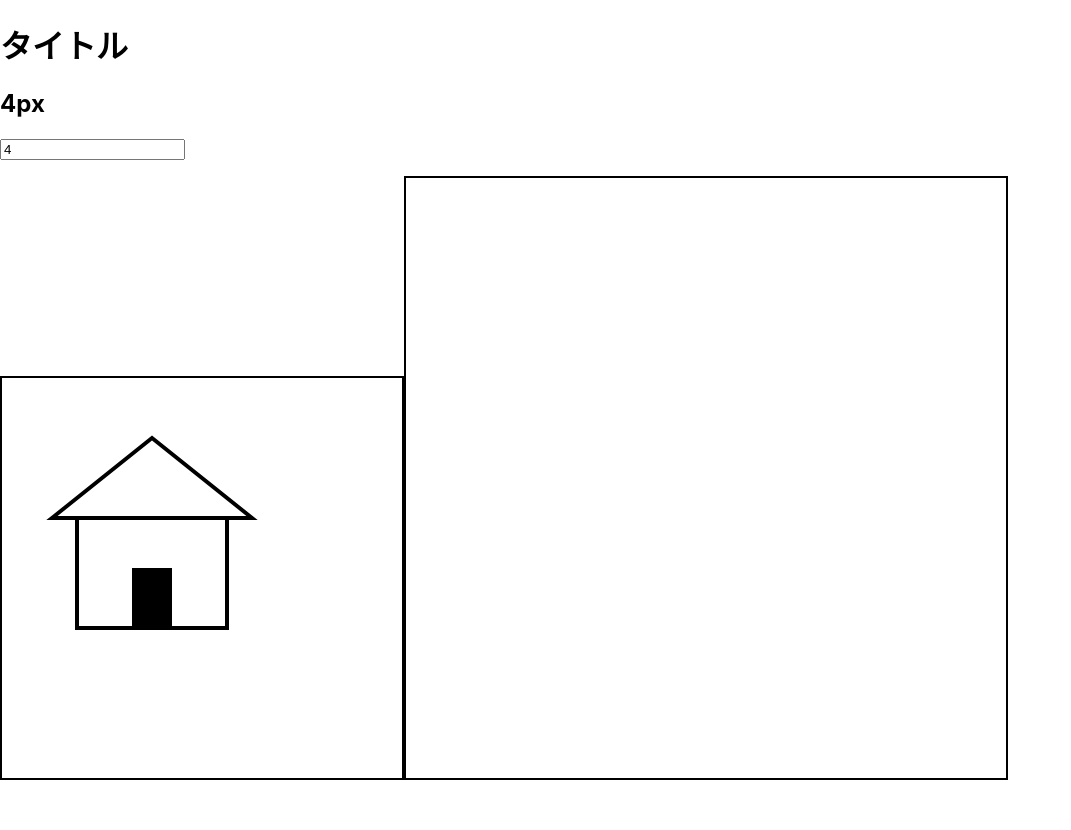
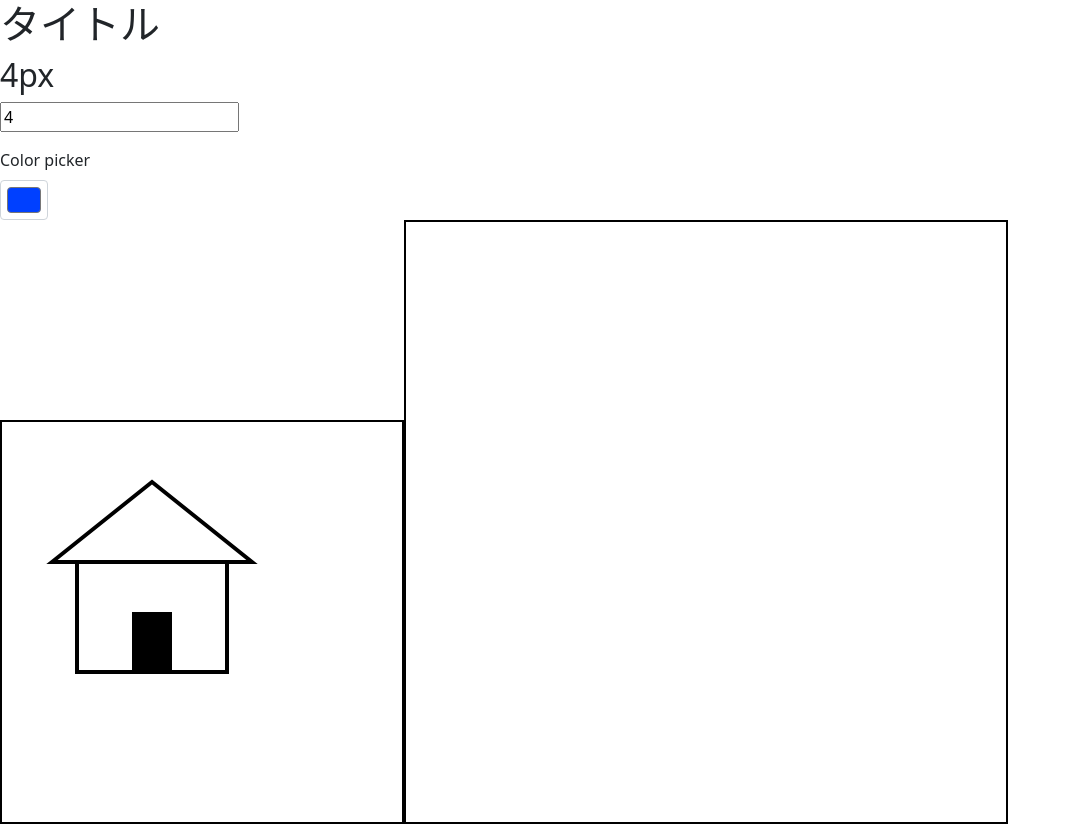
Before and after one commit to kotodu/react-paint, a React (Create React App) app: page / in a window 1280 px wide. Shown: the whole page, without its empty margins (0-1071 px from the left). Before the commit the page ends 800 px from the top, so only its background shows below. Built offline with nearby package versions, Linux system fonts and the light colour scheme.

Commit message:
✨colorPicker導入

```diff
--- a/src/App.jsx
+++ b/src/App.jsx
@@ -1,4 +1,5 @@
 import React from "react";
+import ColorPicker from "./components/ColorPicker";
 import PaintArea from "./components/PaintArea";
 import SizePicker from "./components/SizePicker";
 import { APP } from "./const";
@@ -11,7 +12,13 @@ class App extends React.Component {
              * @property {number} 線幅
              * @default 4
              */
-            lineWidth: APP.LINE_WIDTH
+            lineWidth: APP.LINE_WIDTH,
+
+            /**
+             * @property {string} 枠色
+             * @default "#0040FF"
+             */
+            lineColor: APP.LINE_COLOR
         }
     }
 
@@ -26,7 +33,16 @@ class App extends React.Component {
                         lineWidth
                     })}
                 />
+                <ColorPicker
+                    color={this.state.lineColor}
+                    setColor={(lineColor) => {
+                        this.setState({
+                            lineColor
+                        })
+                    }}
+                />
                 <PaintArea
+                    lineColor={this.state.lineColor}
                     lineWidth={this.state.lineWidth}
                 />
             </div>
--- /dev/null
+++ b/src/components/ColorPicker.jsx
@@ -0,0 +1,24 @@
+const ColorPicker = (props) => {
+    const color = props.color;
+    return (
+        <div>
+            <label
+                htmlFor="exampleColorInput"
+                className="form-label"
+            >
+                Color picker
+                </label>
+            <input
+                type="color"
+                className="form-control form-control-color"
+                id="exampleColorInput"
+                value={color}
+                title="Choose your color"
+                onChange={(e) => {
+                    props.setColor(e.target.value);
+                }}
+            />
+        </div>
+    );
+}
+export default ColorPicker;
--- a/src/components/PaintArea.jsx
+++ b/src/components/PaintArea.jsx
@@ -14,18 +14,21 @@ class PaintArea extends React.Component {
          * @description class記法なので毎回更新する必要あり
          */
         this.px = props.lineWidth;
+        this.color = props.lineColor;
         // Refの詳細
         // https://ja.reactjs.org/docs/refs-and-the-dom.html
         this.canvas = React.createRef();
         this.paintArea = React.createRef();
     }
-    draw(px) {
+    draw(px, color) {
         // https://developer.mozilla.org/ja/docs/Web/API/CanvasRenderingContext2D
         const canvas = this.canvas.current;
         const context = canvas.getContext("2d");
         let ctx = context.canvas.getContext("2d");
         // 引数のpxをlinewidthに
         ctx.lineWidth = px;
+        ctx.strokeStyle = color;
+        ctx.fillStyle = color;
         // 1度消す
         ctx.clearRect(0, 0, 400, 400)
         // 以下で壁を作成
@@ -43,17 +46,20 @@ class PaintArea extends React.Component {
     componentDidMount() {
         this.ctx = this.paintArea.current.getContext("2d");
         this.ctx.lineWidth = this.px;
+        this.ctx.strokeStyle = this.color;
         this.draw(this.px);
     }
     componentDidUpdate() {
         // thispxを更新
         this.px = this.props.lineWidth;
+        this.color = this.props.lineColor;
 
         // 家を描画
-        this.draw(this.px);
+        this.draw(this.px, this.color);
 
         // canvasの線幅を更新
         this.ctx.lineWidth = this.px;
+        this.ctx.strokeStyle = this.color;
     }
     render() {
         return (
@@ -83,9 +89,13 @@ class PaintArea extends React.Component {
                     onMouseDown={e => {
                         const x = e.pageX - e.currentTarget.offsetLeft;
                         const y = e.pageY - e.currentTarget.offsetTop;
+
+                        // 描画開始
                         this.setState({
                             drawing: true
-                        })
+                        });
+
+                        // 線を開始する
                         const ctx = this.ctx;
                         ctx.beginPath();
                         ctx.moveTo(x, y);
@@ -94,6 +104,9 @@ class PaintArea extends React.Component {
                     onMouseMove={e => {
                         const y = e.pageY - e.currentTarget.offsetTop;
                         const x = e.pageX - e.currentTarget.offsetLeft;
+
+                        // 描画中なら点を追加する
+                        // また、描画もおこなう
                         if (this.state.drawing) {
                             const ctx = this.ctx;
                             ctx.lineTo(x, y);
@@ -103,9 +116,13 @@ class PaintArea extends React.Component {
                     onMouseUp={e => {
                         const y = e.pageY - e.currentTarget.offsetTop;
                         const x = e.pageX - e.currentTarget.offsetLeft;
+
+                        // 描画終了処理
                         this.setState({
                             drawing: false
-                        })
+                        });
+
+                        // 線も閉じる
                         const ctx = this.ctx;
                         ctx.lineTo(x, y);
                         ctx.stroke();
--- a/src/const.js
+++ b/src/const.js
@@ -3,8 +3,15 @@
 const defaultValues = {
     /**
      * @property {number} LINE_WIDTH 線幅
+     * @default 4
      */
-    LINE_WIDTH:4
+    LINE_WIDTH: 4,
+
+    /**
+     * @property {string} LINE_COLOR 枠色
+     * @default "#0040FF"
+     */
+    LINE_COLOR: "#0040FF"
 }
 
 // 念の為、値が変更されないようにする
--- a/src/index.js
+++ b/src/index.js
@@ -3,6 +3,7 @@ import ReactDOM from 'react-dom';
 import './index.css';
 import App from './App';
 import reportWebVitals from './reportWebVitals';
+import 'bootstrap/dist/css/bootstrap.css';
 
 ReactDOM.render(
   <React.StrictMode>
```
